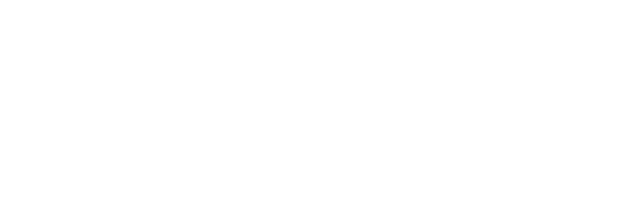
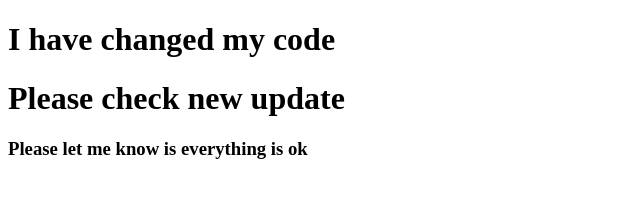
Before and after one commit to evanmozumder/my-second-repo, a plain HTML site: page index.html in a window 1280 px wide. Shown: the whole page, without its empty margins (0-640 px from the left). Drawn offline with Linux system fonts and the light colour scheme.

Commit message:
added header

```diff
--- a/index.html
+++ b/index.html
@@ -6,5 +6,9 @@
     <meta name="viewport" content="width=device-width, initial-scale=1.0" />
     <title>My Second Repository</title>
   </head>
-  <body></body>
+  <body>
+    <h1>I have changed my code</h1>
+    <h1>Please check new update</h1>
+    <h3>Please let me know is everything is ok</h3>
+  </body>
 </html>
```
